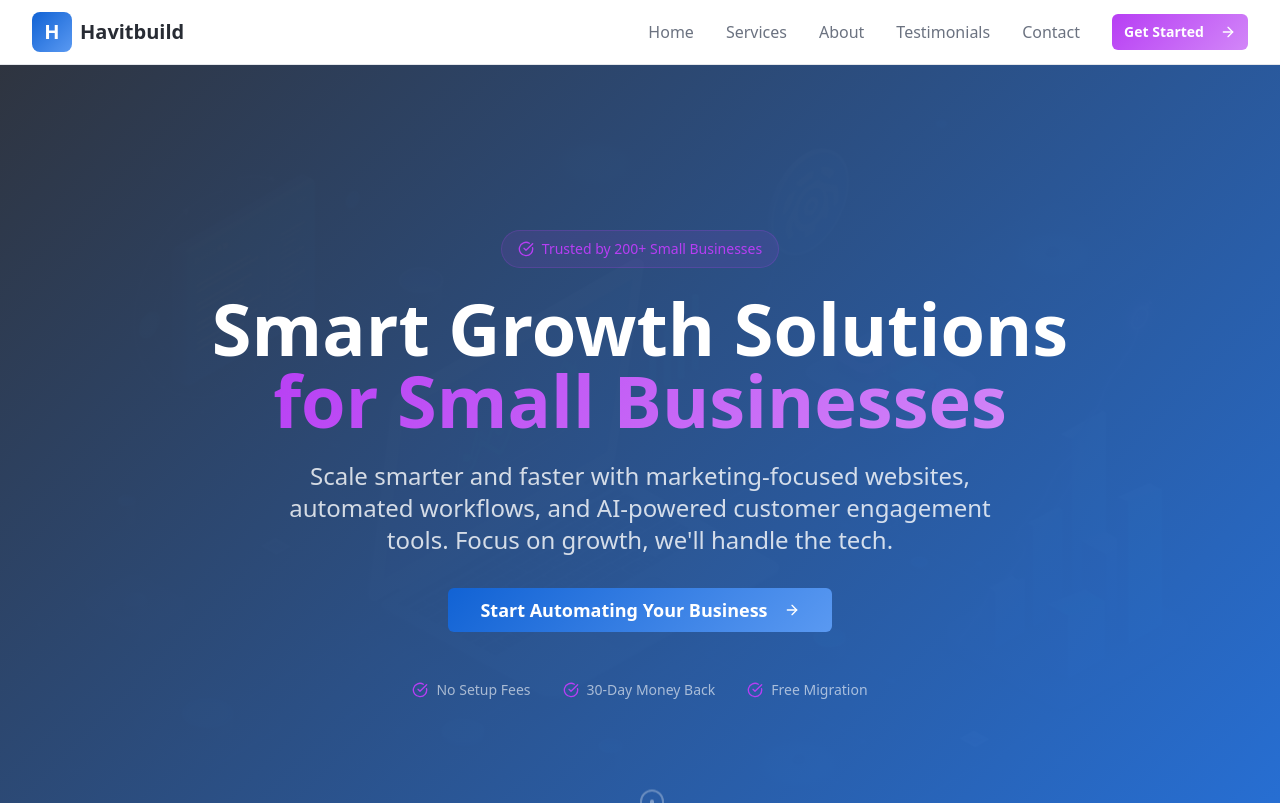
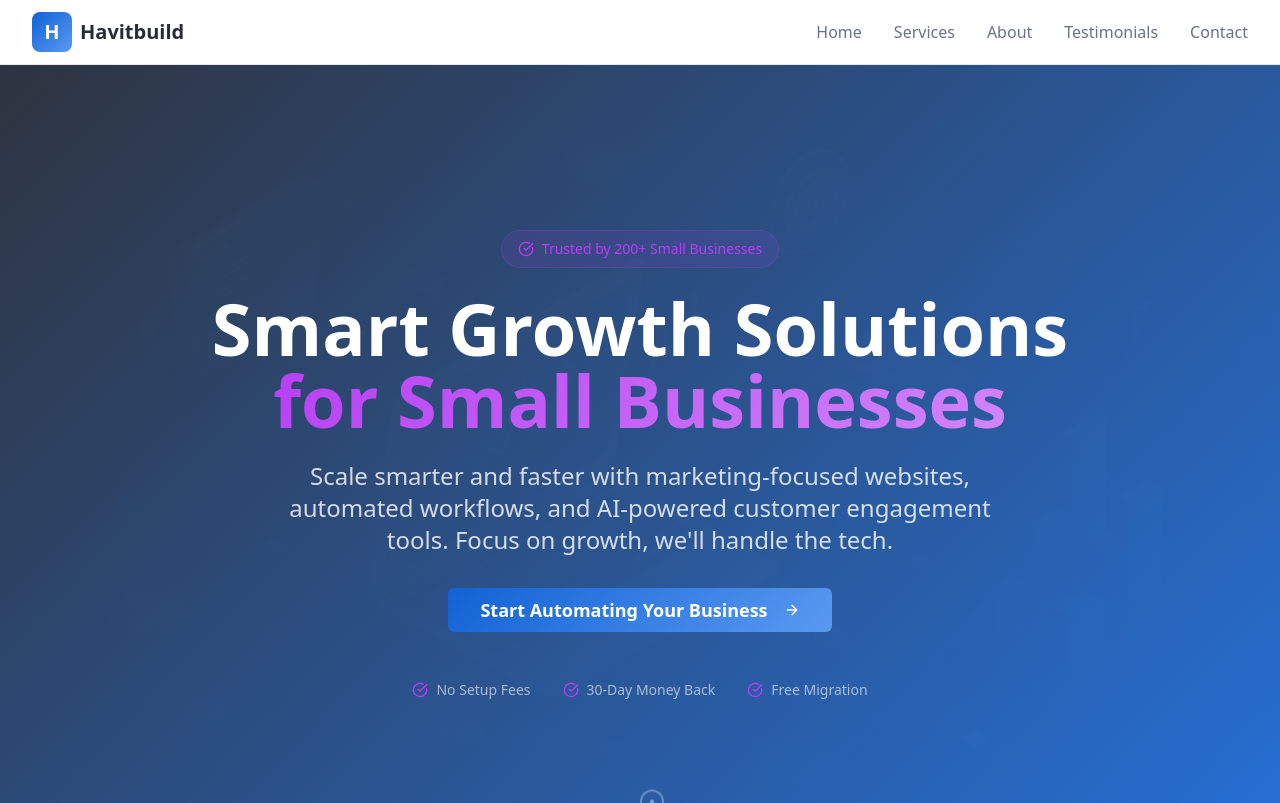
Before and after one commit to Akanimomike/havitbuild-growth-engine, a React (Vite) app: page / in a window 1280 px wide. Shown: the top 803 px of the page. Built offline with nearby package versions, Linux system fonts and the light colour scheme.

Commit message:
Remove "Get Started" from Nav
Remove the "Get Started" button from the navigation bar.

```diff
--- a/src/components/Navigation.tsx
+++ b/src/components/Navigation.tsx
@@ -48,15 +48,6 @@ const Navigation = () => {
                 {item.name}
               </button>
             ))}
-            <Button
-              variant="cta"
-              size="sm"
-              className="ml-4"
-              onClick={() => scrollToSection('contact')}
-            >
-              Get Started
-              <ArrowRight className="ml-2 h-4 w-4" />
-            </Button>
           </div>
 
           {/* Mobile Menu Button */}
@@ -83,15 +74,6 @@ const Navigation = () => {
                   {item.name}
                 </button>
               ))}
-              <Button
-                variant="cta"
-                size="sm"
-                className="w-fit"
-                onClick={() => scrollToSection('contact')}
-              >
-                Get Started
-                <ArrowRight className="ml-2 h-4 w-4" />
-              </Button>
             </div>
           </div>
         )}
```
